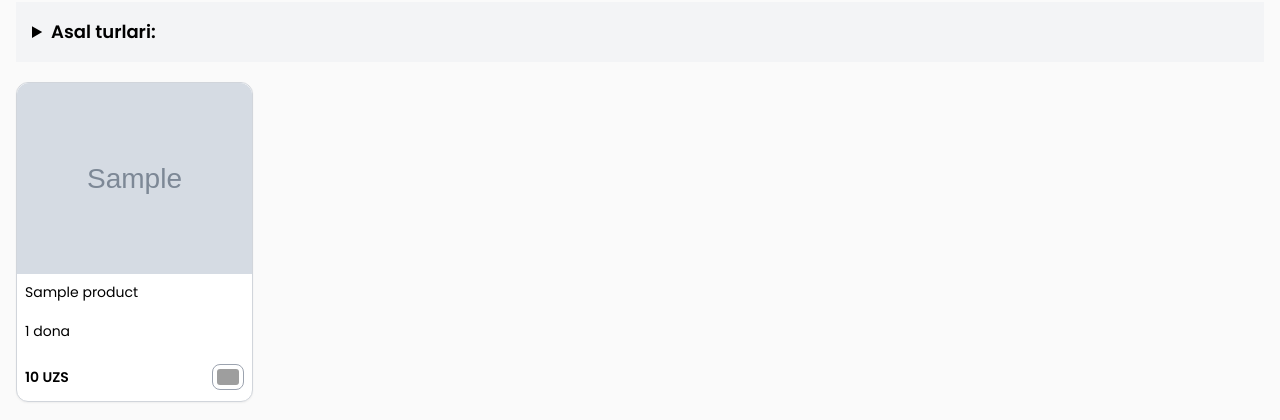
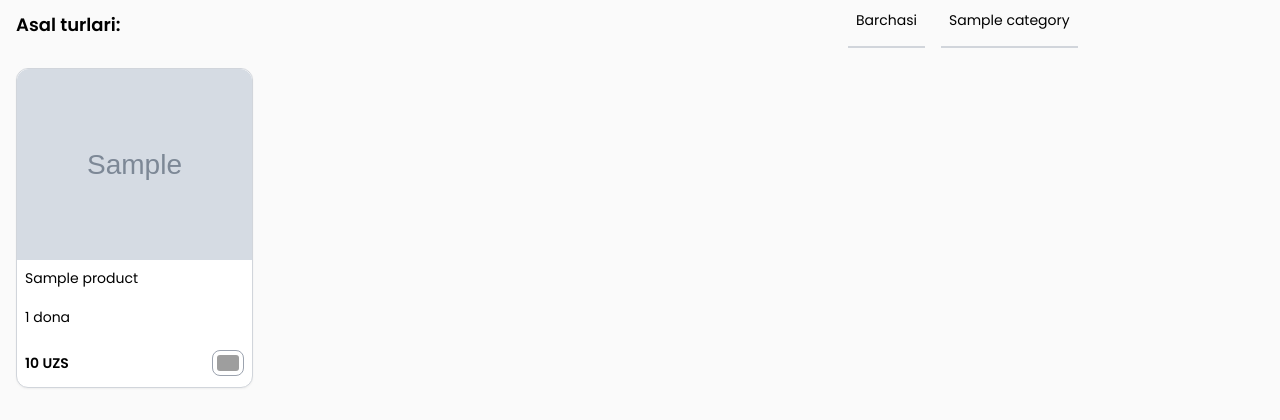
Before and after one commit to TOXIC-krot/al-asalDjango, a Django app: page /products/ in a window 1280 px wide. Shown: the part 355-775 px from the top of the page. Run offline with Django 5.2, Linux system fonts and the light colour scheme; tables that the repository leaves empty hold one stand-in row (values such as "Sample post"); grey boxes marked "Sample" are stand-in pictures; some libraries are stand-ins or nearby versions; grey boxes are pictures that could not be loaded.

Commit message:
fix: product_list, video modal

```diff
--- a/apps/products/models.py
+++ b/apps/products/models.py
@@ -25,7 +25,7 @@ class Product(BaseModel):
 
     image = models.ImageField(upload_to="products/")
     weight = models.DecimalField(max_digits=10, decimal_places=1)
-
+    video_url = models.URLField(max_length=500, default="https://www.youtube.com/embed/dC44dqf-6Cg?si=JlsdXurZXaLQeJkl")
     price = models.PositiveIntegerField(default=0)
     count = models.PositiveIntegerField(default=0)
 
--- a/templates/_base.html
+++ b/templates/_base.html
@@ -8,7 +8,11 @@
   <link rel="preconnect" href="https://fonts.googleapis.com">
   <link rel="preconnect" href="https://fonts.gstatic.com" crossorigin>
   <link href="https://fonts.googleapis.com/css2?family=Poppins:ital,wght@0,100;0,200;0,300;0,400;0,500;0,600;0,700;0,800;0,900;1,100;1,200;1,300;1,400;1,500;1,600;1,700;1,800;1,900&display=swap" rel="stylesheet">
-  <script src="https://cdn.tailwindcss.com"></script>
+  <link rel="stylesheet" href="https://cdnjs.cloudflare.com/ajax/libs/OwlCarousel2/2.3.4/assets/owl.carousel.min.css">
+  <link rel="stylesheet" href="https://cdnjs.cloudflare.com/ajax/libs/OwlCarousel2/2.3.4/assets/owl.theme.default.min.css">
+  <script src="https://cdn.tailwindcss.com"></script> <!-- not good for production -->
+  <script src="https://cdnjs.cloudflare.com/ajax/libs/jquery/3.6.0/jquery.min.js"></script>
+  <script src="https://cdnjs.cloudflare.com/ajax/libs/OwlCarousel2/2.3.4/owl.carousel.min.js"></script>
   <script>
     tailwind.config = {
       theme: {
--- a/templates/products/product_list.html
+++ b/templates/products/product_list.html
@@ -12,21 +12,20 @@
           <img class="p-2 border border-gray-400 rounded-xl" src="{% static 'assets/icons/filters.svg' %}" alt="Filters">
         </button>
     </div>
-    <nav class="bg-gray-100 p-4 mb-5">
-        <!-- <p>Asal turlari:</p> -->
-        <details class="p-0">
-            <summary class="text-lg font-semibold">Asal turlari:</summary>
-            <ul class="flex flex-col gap-4 md:flex-row md:gap-6">
-                <li>
-                    <a href="{% url 'product_list' %}" class="block p-2 bg-white text-blue-500 rounded hover:bg-blue-100 transition-colors duration-300">Barchasi</a>
+    <nav class="mb-5">
+        <div class="w-full flex flex-col sm:flex-row justify-between items-center">
+            <h1 class="text-lg font-semibold mb-3 w-full sm:w-full sm:mb-0">Asal turlari:</h1>
+            <ul class="w-full sm:w-1/2 owl-carousel owl-theme flex gap-4 mt-3 sm:mt-0">
+                <li class="text-center border-b-2 border-gray-300 pb-2">
+                    <a href="{% url 'product_list' %}" class="block p-2 rounded hover:bg-gray-200 transition-colors duration-300 text-black sm:text-sm">Barchasi</a>
                 </li>
                 {% for category in categories %}
-                    <li>
-                        <a href="{% url 'product_list_by_category' category.id %}" class="block p-2 bg-white text-blue-500 rounded hover:bg-blue-100 transition-colors duration-300">{{ category.title }}</a>
-                    </li>
+                    <li class="text-center border-b-2 border-gray-300 pb-2">
+                        <a href="{% url 'product_list_by_category' category.id %}" class="block p-2 rounded hover:bg-gray-200 transition-colors duration-300 text-black sm:text-sm">{{ category.title }}</a>
+                    </li> <!-- birlashtirmaganmidik product_list va product_list_by_category larni -->
                 {% endfor %}
             </ul>
-        </details>
+        </div>
     </nav>
     <div class="flex flex-wrap grid grid-cols-2 sm:grid-cols-3 md:grid-cols-4 lg:grid-cols-5 gap-4">
         {% for product in products %}
```
Also changed, not shown: templates/products/product_detail.html (+15 -0 lines), apps/products/migrations/0002_product_video_url.py (added), 2 other files.
